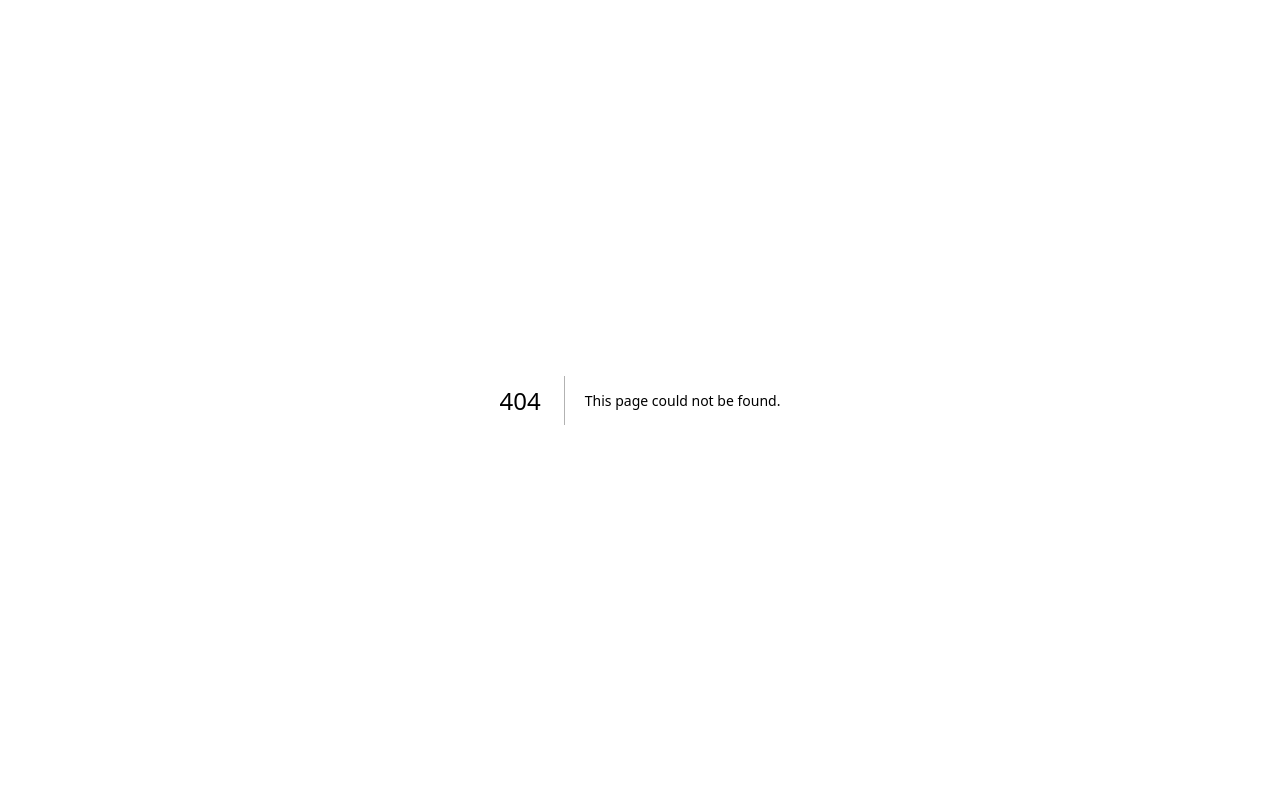
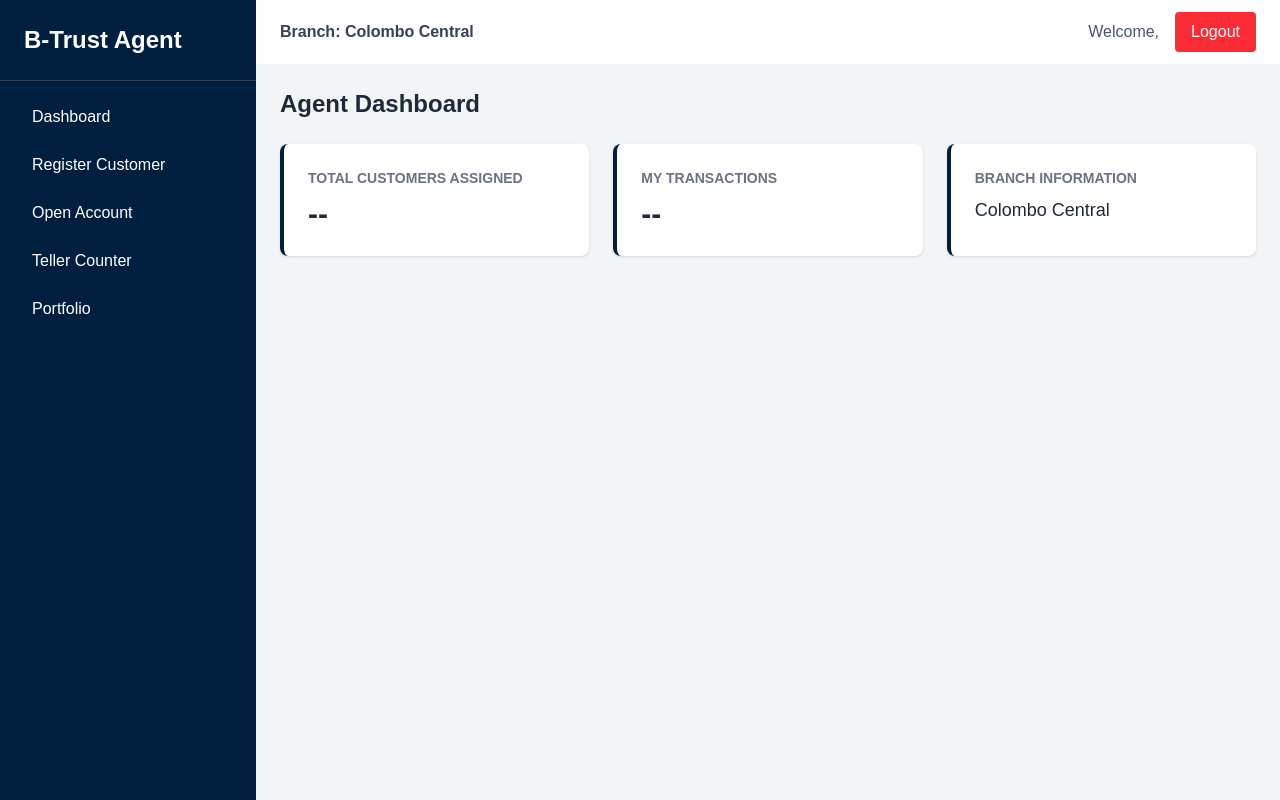
Before and after one commit to Arkeshan/B-Trust-MIMS, a Next.js app in the folder frontend/: page /agent/dashboard in a window 1280 px wide. Before the commit this address had no page. Built offline with nearby package versions, Linux system fonts and the light colour scheme.

Commit message:
feat: implement secure agent auth and shell layout

```diff
--- /dev/null
+++ b/frontend/app/agent/dashboard/page.tsx
@@ -0,0 +1,24 @@
+export default function AgentDashboard() {
+  return (
+    <div>
+      <h1 className="text-2xl font-bold mb-6 text-gray-800">Agent Dashboard</h1>
+
+      <div className="grid grid-cols-1 md:grid-cols-3 gap-6">
+        <div className="bg-white p-6 rounded-lg shadow border-l-4 border-[#001F3F]">
+          <h3 className="text-gray-500 text-sm font-semibold uppercase">Total Customers Assigned</h3>
+          <p className="text-3xl font-bold text-gray-800 mt-2">--</p>
+        </div>
+
+        <div className="bg-white p-6 rounded-lg shadow border-l-4 border-[#001F3F]">
+          <h3 className="text-gray-500 text-sm font-semibold uppercase">My Transactions</h3>
+          <p className="text-3xl font-bold text-gray-800 mt-2">--</p>
+        </div>
+
+        <div className="bg-white p-6 rounded-lg shadow border-l-4 border-[#001F3F]">
+          <h3 className="text-gray-500 text-sm font-semibold uppercase">Branch Information</h3>
+          <p className="text-lg font-medium text-gray-800 mt-2">Colombo Central</p>
+        </div>
+      </div>
+    </div>
+  );
+}
--- /dev/null
+++ b/frontend/app/agent/layout.tsx
@@ -0,0 +1,27 @@
+import AgentHeader from "../../components/AgentHeader";
+import Link from "next/link";
+
+export default function AgentLayout({ children }: { children: React.ReactNode }) {
+  return (
+    <div className="flex h-screen bg-gray-100">
+      {/* Persistent left-side navigation sidebar */}
+      <aside className="w-64 bg-[#001F3F] text-white flex flex-col">
+        <div className="p-6 text-2xl font-bold border-b border-gray-700">B-Trust Agent</div>
+        <nav className="flex-1 p-4 space-y-2">
+          <Link href="/agent/dashboard" className="block px-4 py-2 rounded hover:bg-blue-800 transition-colors">Dashboard</Link>
+          <Link href="/agent/customers/new" className="block px-4 py-2 rounded hover:bg-blue-800 transition-colors">Register Customer</Link>
+          <Link href="/agent/accounts/new" className="block px-4 py-2 rounded hover:bg-blue-800 transition-colors">Open Account</Link>
+          <Link href="/agent/transfer" className="block px-4 py-2 rounded hover:bg-blue-800 transition-colors">Teller Counter</Link>
+          <Link href="/agent/portfolio" className="block px-4 py-2 rounded hover:bg-blue-800 transition-colors">Portfolio</Link>
+        </nav>
+      </aside>
+
+      <div className="flex-1 flex flex-col overflow-hidden">
+        <AgentHeader />
+        <main className="flex-1 overflow-x-hidden overflow-y-auto bg-gray-100 p-6">
+          {children}
+        </main>
+      </div>
+    </div>
+  );
+}
--- /dev/null
+++ b/frontend/components/AgentHeader.tsx
@@ -0,0 +1,40 @@
+"use client";
+import { useEffect, useState } from "react";
+import { useRouter } from "next/navigation";
+
+export default function AgentHeader() {
+  const [username, setUsername] = useState("");
+  const router = useRouter();
+
+  useEffect(() => {
+    // Reads the username from localStorage saved during login
+    const storedUser = localStorage.getItem("username");
+    if (storedUser) setUsername(storedUser);
+  }, []);
+
+  const handleLogout = async () => {
+    try {
+      // Hits the logout API endpoint
+      await fetch("http://localhost:8080/api/auth/logout", { method: "POST" });
+    } catch (err) {
+      console.error("Logout failed", err);
+    }
+    localStorage.removeItem("username");
+    router.push("/login");
+  };
+
+  return (
+    <header className="bg-white h-16 shadow flex justify-between items-center px-6">
+      <div className="font-semibold text-gray-700">Branch: Colombo Central</div>
+      <div className="flex items-center gap-4">
+        <span className="text-gray-600">Welcome, {username}</span>
+        <button
+          onClick={handleLogout}
+          className="bg-red-500 hover:bg-red-600 text-white px-4 py-2 rounded font-medium transition-colors"
+        >
+          Logout
+        </button>
+      </div>
+    </header>
+  );
+}
```
Also changed, not shown: 2 other files (tests, documents, lock files or other folders).
